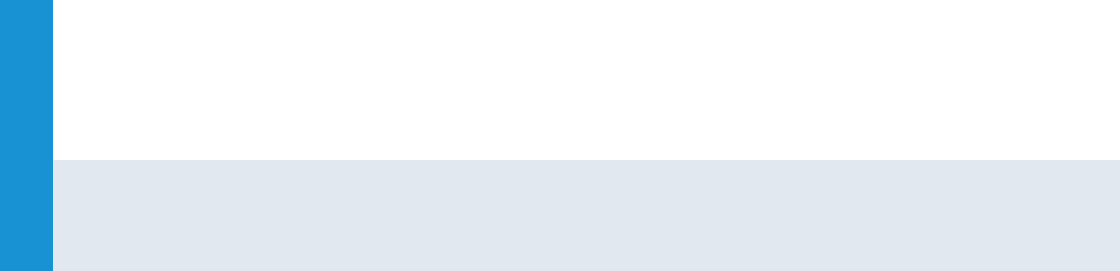
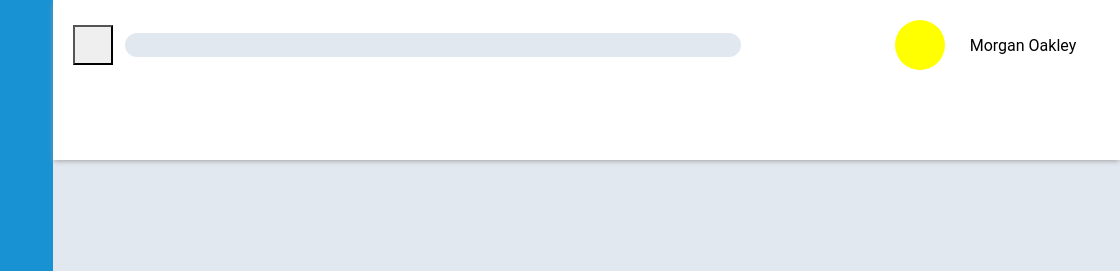
Before and after one commit to adrian-perez121/Admin-DashBoard, a plain HTML site: page index.html in a window 1280 px wide. Shown: the top 271 px of the page, 160-1280 px from the left. Drawn offline with Linux system fonts and the light colour scheme.

Commit message:
Add foundation for top of header

```diff
--- a/index.html
+++ b/index.html
@@ -10,7 +10,22 @@
 </head>
 <body>
 <div class="main">
-    <div class="header"></div>
+    <div class="header">
+        <div class="top">
+            <div class="search-button">
+                <button></button>
+            </div>
+            <div class="search-bar">
+                <form class="search">
+                    <input type="search">
+                </form>
+            </div>
+            <div class="notif"></div>
+            <div class="main-avatar"></div>
+            <div class="name"> Morgan Oakley</div>
+        </div>
+        <div class="bottom"></div>
+    </div>
     <div class="sidebar">
         <ul>
             <li>
--- a/styles.css
+++ b/styles.css
@@ -59,6 +59,7 @@ body {
 }
 
 .content {
+    z-index: 1;
     background: var(--content-background-color);
 }
 
@@ -75,3 +76,67 @@ body {
     width: 35px;
     height: auto;
 }
+
+.main-avatar {
+    border-radius: 50%;
+    background: yellow;
+}
+
+.header {
+    z-index: 2;
+    box-shadow: 0px 2px 5px -1px #a1a1a1;
+    padding: 10px 20px;
+    display: grid;
+    grid-template-rows: 1fr 1fr;
+}
+
+.top {
+    width: 100%;
+    display: grid;
+    grid-template-columns: repeat(20, minmax(40px, 80px));
+    grid-template-rows: max(50px, 100%);
+    align-items: center;
+}
+
+.search-button {
+    grid-column: 1 / 2;
+}
+
+.search-button>button {
+    appearance: none;
+    height: 40px;
+    width: 40px;
+}
+
+.search-bar {
+    grid-column: 2 / 14;
+}
+
+form.search {
+    height: clamp(20px, 3vh, 40px);
+}
+
+input[type="search"] {
+    appearance: none;
+    outline: none;
+    border: none;
+    background: var(--content-background-color);
+    height: 100%;
+    width: 100%;
+    border-radius: 15px;
+}
+
+.notif {
+    grid-column: 16 / 17;
+}
+
+.top .main-avatar {
+    grid-column: 17 / 18;
+    height: 50px;
+    width: 50px;
+}
+
+.top .name {
+    justify-self: center;
+    grid-column: 18 / 21;
+}
```
